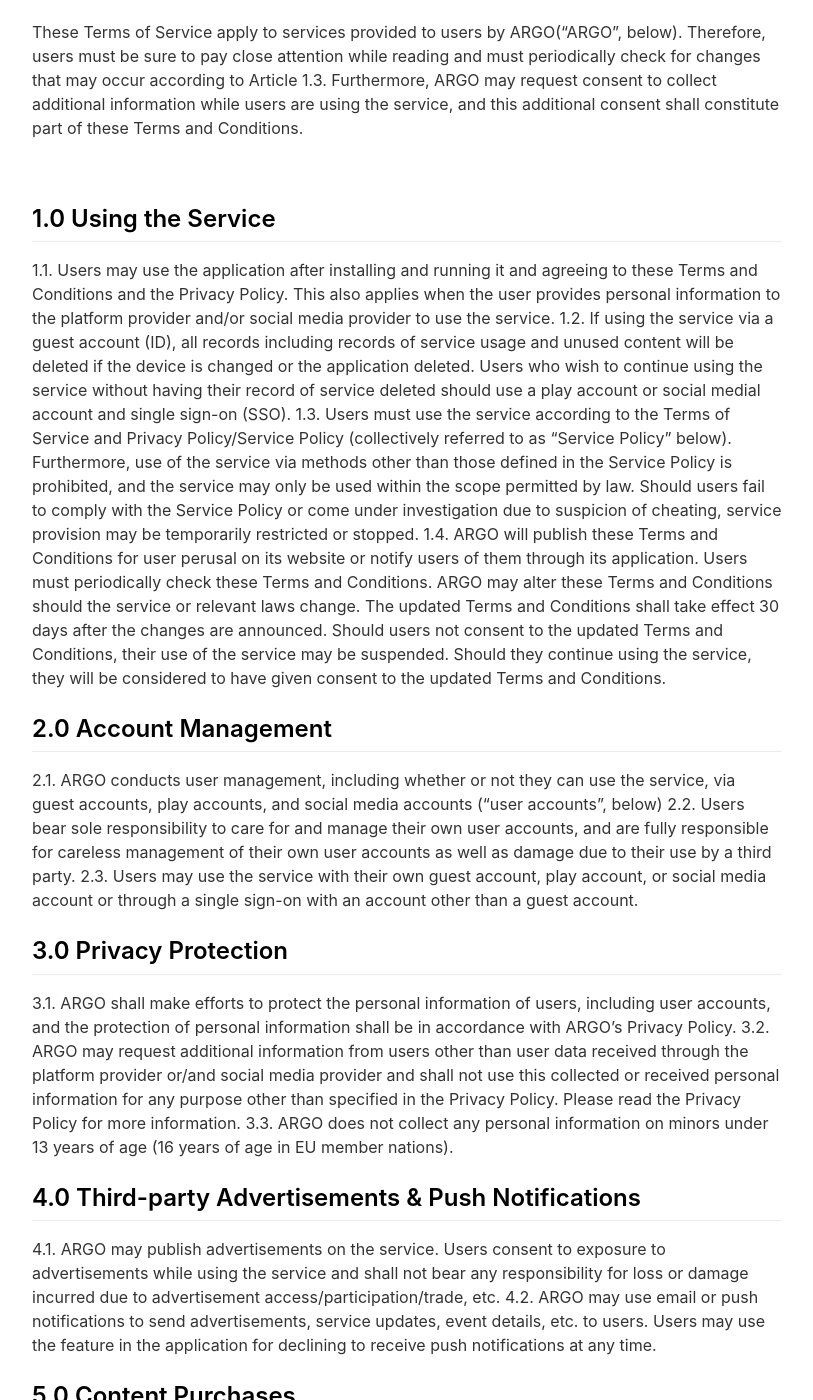
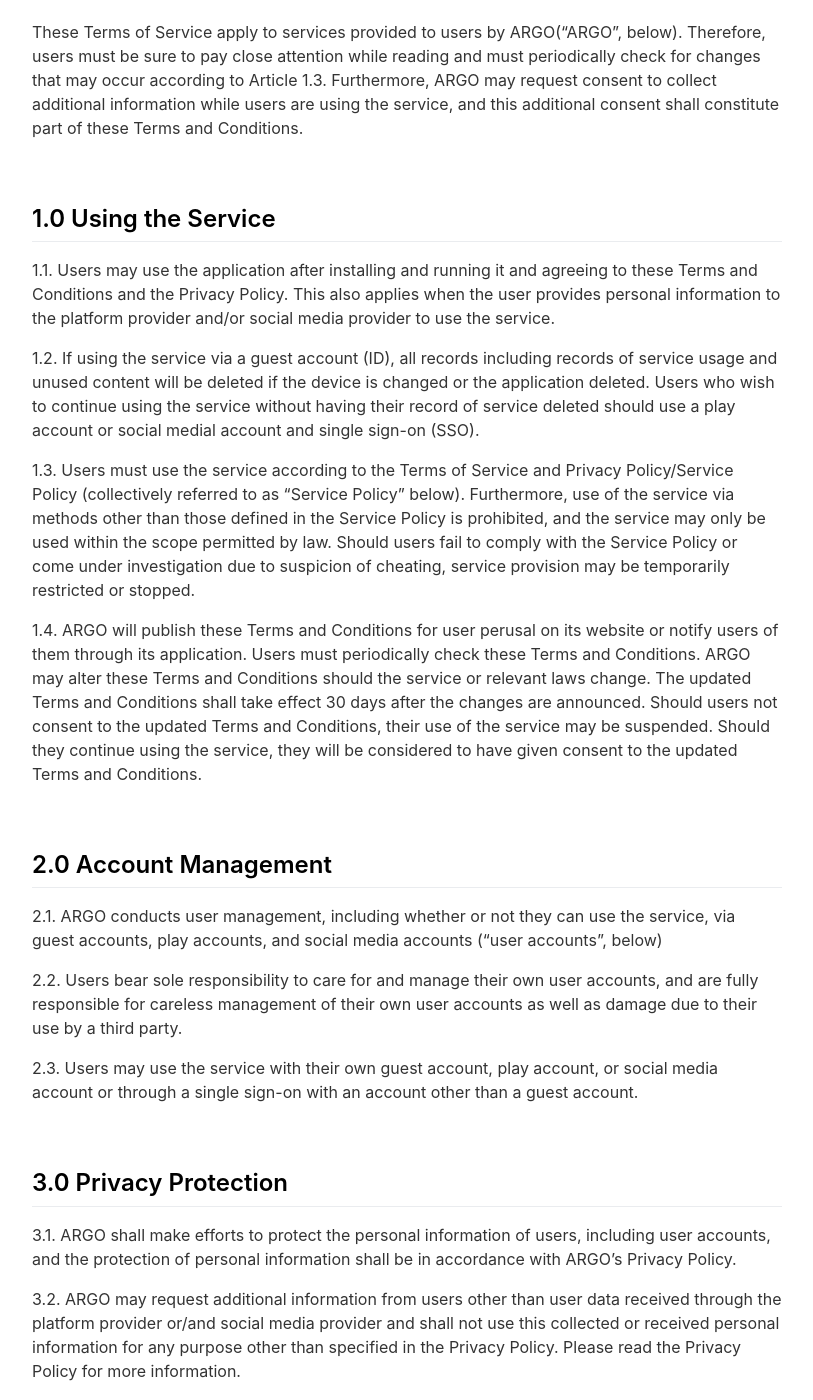
Before and after one commit to ArgoExped/Frozen-Arts, a Jekyll site: the page built from _pages/termsofservice.md, in a window 1280 px wide and 1400 px high, scrolled down 253 px. Shown: the whole window, without its empty margins (233-1046 px from the left). Built offline with Jekyll 4.4.1, drawn with Linux system fonts in a browser that asks for light colours; nearby versions of some CDN libraries; some of the changed text lies outside the part shown.

Commit message:
ToS formatting

```diff
--- a/_pages/termsofservice.md
+++ b/_pages/termsofservice.md
@@ -10,57 +10,95 @@ June 1 2021
 **Effective date**
 June 1 2021
 
-These Terms of Service apply to services provided to users by ARGO("ARGO", below). Therefore, users must be sure to pay close attention while reading and must periodically check for changes that may occur according to Article 1.3. Furthermore, ARGO may request consent to collect additional information while users are using the service, and this additional consent shall constitute part of these Terms and Conditions.
+These Terms of Service apply to services provided to users by ARGO("ARGO", below).
+Therefore, users must be sure to pay close attention while reading and must periodically check for changes that may occur according to Article 1.3. Furthermore,
+ARGO may request consent to collect additional information while users are using the service, and this additional consent shall constitute part of these Terms and Conditions.
 
 <br>
 
 ## 1.0 Using the Service
 1.1. Users may use the application after installing and running it and agreeing to these Terms and Conditions and the Privacy Policy. This also applies when the user provides personal information to the platform provider and/or social media provider to use the service.
+
 1.2. If using the service via a guest account (ID), all records including records of service usage and unused content will be deleted if the device is changed or the application deleted. Users who wish to continue using the service without having their record of service deleted should use a play account or social medial account and single sign-on (SSO).
+
 1.3. Users must use the service according to the Terms of Service and Privacy Policy/Service Policy (collectively referred to as "Service Policy" below). Furthermore, use of the service via methods other than those defined in the Service Policy is prohibited, and the service may only be used within the scope permitted by law. Should users fail to comply with the Service Policy or come under investigation due to suspicion of cheating, service provision may be temporarily restricted or stopped.
-1.4. ARGO will publish these Terms and Conditions for user perusal on its website or notify users of them through its application. Users must periodically check these Terms and Conditions. ARGO may alter these Terms and Conditions should the service or relevant laws change. The updated Terms and Conditions shall take effect 30 days after the changes are announced. Should users not consent to the updated Terms and Conditions, their use of the service may be suspended. Should they continue using the service, they will be considered to have given consent to the updated Terms and Conditions.
+
+1.4. ARGO will publish these Terms and Conditions for user perusal on its website or notify users of them through its application.
+Users must periodically check these Terms and Conditions. ARGO may alter these Terms and Conditions should the service or relevant laws change.
+The updated Terms and Conditions shall take effect 30 days after the changes are announced. Should users not consent to the updated Terms and Conditions,
+their use of the service may be suspended. Should they continue using the service, they will be considered to have given consent to the updated Terms and Conditions.
+
+<br>
 
 ## 2.0 Account Management
 2.1. ARGO conducts user management, including whether or not they can use the service, via guest accounts, play accounts, and social media accounts ("user accounts", below)
+
 2.2. Users bear sole responsibility to care for and manage their own user accounts, and are fully responsible for careless management of their own user accounts as well as damage due to their use by a third party.
+
 2.3. Users may use the service with their own guest account, play account, or social media account or through a single sign-on with an account other than a guest account.
+
+<br>
 
 ## 3.0 Privacy Protection
 3.1. ARGO shall make efforts to protect the personal information of users, including user accounts, and the protection of personal information shall be in accordance with ARGO's Privacy Policy.
+
 3.2. ARGO may request additional information from users other than user data received through the platform provider or/and social media provider and shall not use this collected or received personal information for any purpose other than specified in the Privacy Policy. Please read the Privacy Policy for more information.
+
 3.3. ARGO does not collect any personal information on minors under 13 years of age (16 years of age in EU member nations).
+
+<br>
 
 ## 4.0 Third-party Advertisements & Push Notifications
 4.1. ARGO may publish advertisements on the service. Users consent to exposure to advertisements while using the service and shall not bear any responsibility for loss or damage incurred due to advertisement access/participation/trade, etc.
+
 4.2. ARGO may use email or push notifications to send advertisements, service updates, event details, etc. to users. Users may use the feature in the application for declining to receive push notifications at any time.
+
+<br>
 
 ## 5.0 Content Purchases
 5.1. Users may purchase content according to the payment policy of the app store provider, and payment sums may differ due to national policies (not limited to taxation policy). Furthermore, the content purchase price may be higher depending on the method and policy set by the app store provider and payment gateway linked to the app store provider, and the payment method also depends on this provider's payment policies.
+
 5.2. Content purchased by users may only be used on the device on which the application is downloaded and installed.
+
 5.3. The usage time for content purchased by users shall be 1 year from the date of purchase, and all right to use this content is lost after that period has elapsed. However, the stipulated usage period for content depends on the usage period set at the time of purchase.
+
 5.4. The user may only use content through a user account and may not transfer, loan, sell, or exchange it with a third party.
+
+<br>
 
 ## 6.0 In-App Purchases
 6.1. In-app payment to purchase content is included in the application, and payment methods depend on the app store provider.
+
 6.2. Users must use the password feature to prevent unwanted third-party in-app purchases, and ARGO shall not bear any responsibility for failure to use this in-app purchase protection or for in-app purchases occurring due to exposure of the password as a result of inattention on the part of users.
+
 6.3. Users may cancel purchases within the cooling-off period of 7 days from the date of content purchase, and refund of purchased content shall depend on the refund policy and procedure of the app store provider used by the user. Please consult your app store provider's terms of service for its refund policy and application procedure.
+
 6.4. Unused in-app purchases, content obtained while using the service, content obtained through events, etc. (not limited below), and all content not acquired through in-app purchases shall not be refunded.
+
+<br>
 
 ## 7.0 Suspension & Termination
 7.1. ARGO maintains full rights to the service, including service operation and termination, and may modify, supplement, or terminate all or part of the service if operationally or technically necessary to improve the service, patch bugs, etc.
+
 7.2. ARGO will provide the service to users as long as there are no particular business or technical impediments. However, the service may be temporarily suspended for a set period of time if necessary for regular system maintenance, server expansion or replacement, bug fixes, or changes in the service. In such cases, ARGO shall disclose this information and the period to users in advance, or shall notify users post facto if prior notification is impossible for unavoidable reasons.
+
+<br>
 
 ## 8.0 Disclaimers & Indemnifications
 **8.1. Disclaimer of Warranties**
 THE USER EXPRESSLY ACKNOWLEDGES AND AGREES THAT USE OF THE SERVICE IS AT YOUR SOLE RISK AND IS PROVIDED ON AN "AS IS" BASIS WITHOUT WARRANTIES OF ANY KIND, EITHER EXPRESS OR IMPLIED, INCLUDING, BUT NOT LIMITED TO, WARRANTIES OF TITLE OR IMPLIED WARRANTIES OF NON-INFRINGEMENT, MERCHANTABILITY OR FITNESS FOR A PARTICULAR PURPOSE.
 WITHOUT LIMITING THE GENERALITY OF THE FOREGOING, NEITHER ARGO NOR ANY OF THEIR DIRECTORS, EMPLOYEES, AGENTS, THIRD-PARTY CONTENT PROVIDERS, ARGO AND ITS AFFILIATES, LICENSORS, SUPPLIERS, ADVERTISERS, SPONSORS, PARTNERS, DISTRIBUTORS, LICENSEES OR LICENSORS (COLLECTIVELY, "ARGO PARTIES") DOES NOT WARRANT THAT THE SERVICE WILL BE UNINTERRUPTED OR ERROR-FREE.
+
 **8.2. Disclaimers of Liability**
 THE USER ACKNOWLEDGES AND AGREES THAT, TO THE FULLEST EXTENT PERMITTED BY ANY APPLICABLE LAW, THE DISCLAIMERS OF LIABILITY CONTAINED HEREIN APPLY TO ANY AND ALL DAMAGES OR INJURIES WHATSOEVER CAUSED BY OR RELATED TO THE USE OF, OR INABILITY TO USE, THE SERVICE DUE TO ANY CAUSE OR ACTION WHATSOEVER OF ANY JURISDICTION, INCLUDING, WITHOUT LIMITATION, ACTIONS FOR BREACH OF WARRANTY AND BREACH OF CONTRACT OR TORT (INCLUDING NEGLIGENCE), AND THAT ARGO PARTIES SHALL NOT BE LIABLE FOR ANY INDIRECT, INCIDENTAL, SPECIAL, EXEMPLARY OR CONSEQUENTIAL DAMAGES, INCLUDING FOR LOSS OF PROFITS, GOODWILL, OR DATA, IN ANY WAY WHATSOEVER ARISING OUT OF THE USE OF, OR INABILITY TO USE, THE SERVICE.
 THE USER FURTHER ACKNOWLEDGES AND AGREES THAT ARGO PARTIES ARE NOT LIABLE, AND THE USER AGREES NOT TO SEEK TO HOLD ARGO PARTIES LIABLE, FOR THE CONDUCT OF THIRD PARTIES, INCLUDING OTHER USERS OF THE SERVICE AND OPERATORS OF EXTERNAL SITES, AND THAT THE RISK OF THE SERVICE AND EXTERNAL SITES AND OF INJURY FROM THE FOREGOING RESTS ENTIRELY WITH USER.
 TO THE EXTENT PERMISSIBLE UNDER APPLICABLE LAWS, UNDER NO CIRCUMSTANCES WILL ARGO PARTIES BE LIABLE TO YOU FOR MORE THAN THE AMOUNT YOU HAVE PAID ARGO IN THE ONE HUNDRED AND EIGHTY DAYS (180) DAYS IMMEDIATELY PRECEDING THE DATE ON WHICH YOU FIRST ASSERT ANY SUCH CLAIM.
+
 **8.3. Indemnification**
 The user agrees to indemnify and hold harmless ARGO Parties from any claims, losses, damages, or liabilities, including legal fees and expenses, arising out of (a) your use or misuse of the ARGO Service, (b) any violation by you of the ARGO Policy, or (c) any breach of the representations, warranties, and covenants made by you herein.
 ARGO may assume the defense of any matter for which you are required to indemnify ARGO by sending notice of such an intention to you. The user shall use its best efforts to cooperate with ARGO's defense of these claims.
+
+<br>
 
 ## 9.0 General Provisions
 **9.1. Governing Law**
@@ -71,6 +109,8 @@ If you have any claim arising out of this Agreement against us, we strongly enco
 The waiver by either party of a breach of or a default under any provision of this Agreement, shall be in writing and shall not be construed as a waiver of any subsequent breach of or default under the same or any other provision of this Agreement, nor shall any delay or omission on the part of either party to exercise or avail itself of any right or remedy that it has or may have hereunder operate as a waiver of any right or remedy.
 **9.4. Force Majeure**
 Neither party shall be responsible or have any liability for any delay or failure to perform to the extent required due to unforeseen circumstances or causes beyond its reasonable control, including, without limitation, acts of God, earthquake, fire, flood, embargoes, labor disputes and strikes, riots, war, acts of a public enemy, error in the coding of electronic files, Internet or other network "brownouts" or failures, power failures, novelty of product manufacture or other unanticipated product development problems, and acts of civil and military authorities.
+
+<br>
 
 ## 10.0 Definitions
 **10.1. Guest account**: an account that enables temporary use of the service by downloading the application from an app store operated by a platform provider or social media provider.
```
